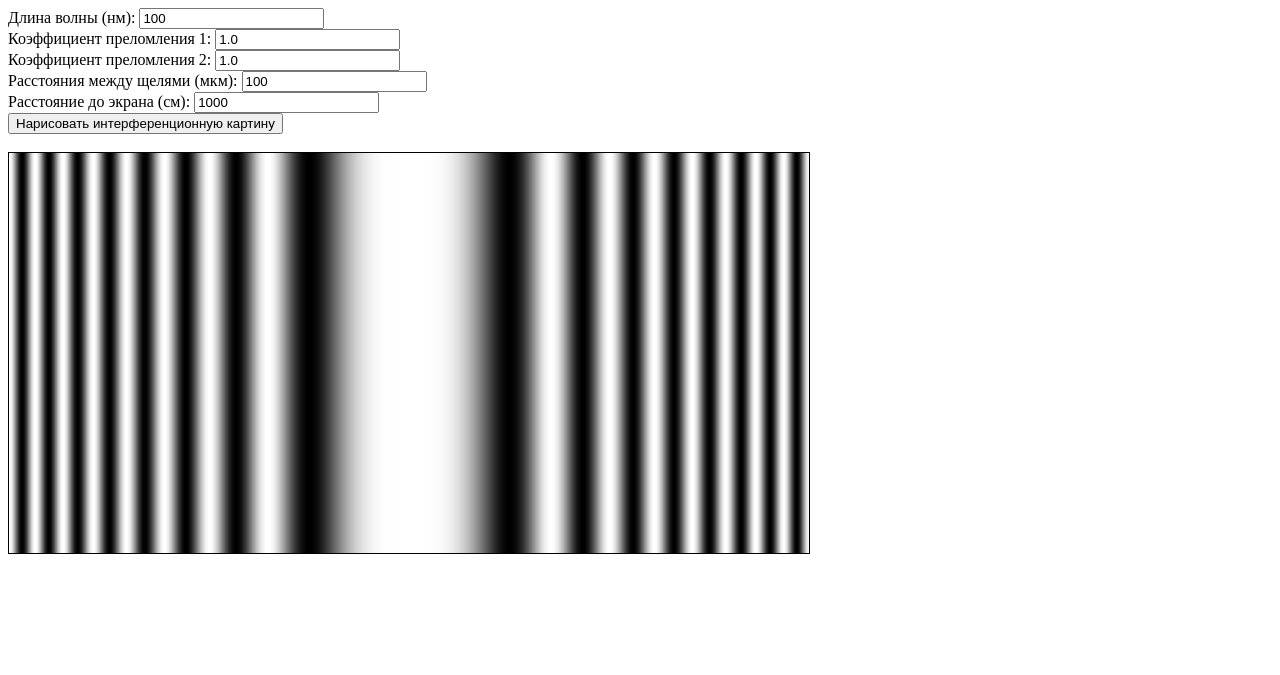
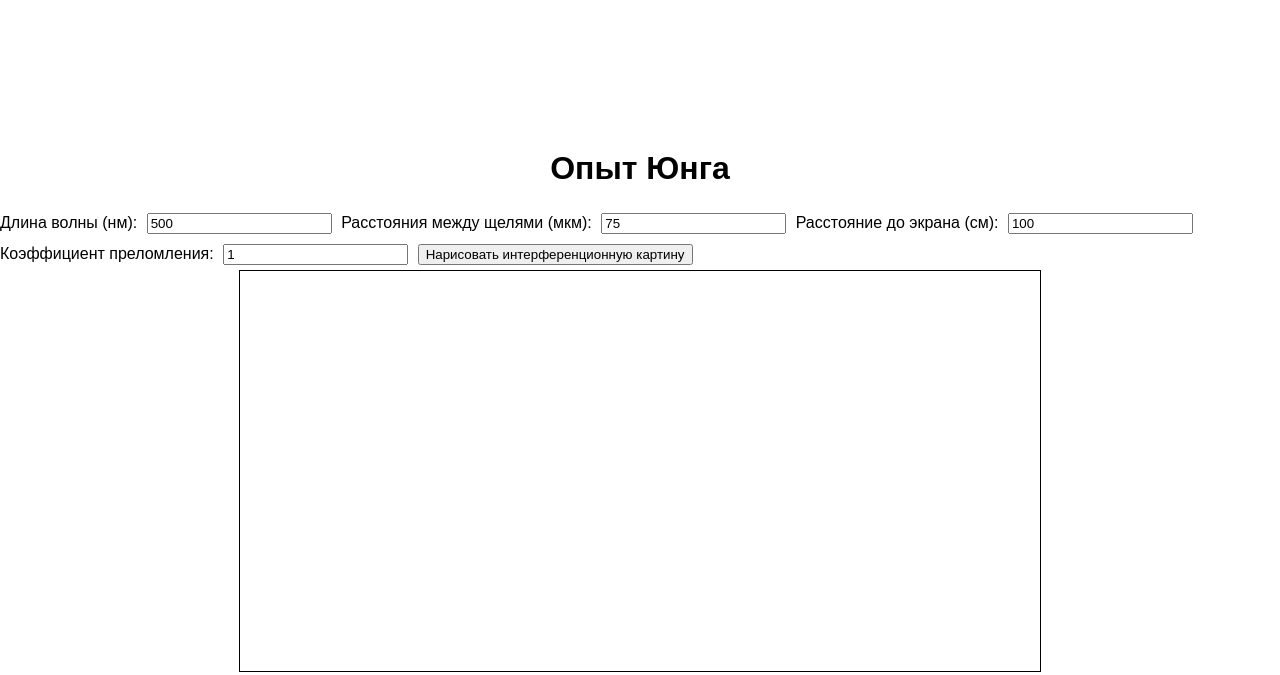
Before and after one commit to danil31219as/physics_task_10, a plain HTML site: page index.html in a window 1280 px wide. Drawn offline with Linux system fonts and the light colour scheme.

Commit message:
Update index.html

```diff
--- a/index.html
+++ b/index.html
@@ -1,68 +1,82 @@
 <!DOCTYPE html>
-<html lang="ru">
+<html lang="кг">
 <head>
     <meta charset="UTF-8">
+    <meta name="viewport" content="width=device-width, initial-scale=1.0">
     <title>Опыт Юнга</title>
     <style>
-        #canvas {
+        body {
+            display: flex;
+            flex-direction: column;
+            align-items: center;
+            justify-content: center;
+            height: 100vh;
+            margin: 0;
+            font-family: Arial, sans-serif;
+        }
+        canvas {
             border: 1px solid black;
+        }
+        input {
+            margin: 5px;
         }
     </style>
 </head>
 <body>
-
-<label for="wavelength">Длина волны (нм):</label>
-<input type="number" id="wavelength" value="100"><br>
-
-<label for="index1">Коэффициент преломления 1:</label>
-<input type="number" id="index1" step="0.01" value="1.0"><br>
-
-<label for="index2">Коэффициент преломления 2:</label>
-<input type="number" id="index2" step="0.01" value="1.0"><br>
-
-<label for="slitDistance">Расстояния между щелями (мкм):</label>
-<input type="number" id="slitDistance" value="100"><br>
-
-<label for="screenDistance">Расстояние до экрана (см):</label>
-<input type="number" id="screenDistance" value="1000"><br>
-
-<button onclick="drawInterference()">Нарисовать интерференционную картину</button>
-<br><br>
-
+<h1>Опыт Юнга</h1>
+<div>
+    <label for="wavelength">Длина волны (нм):</label>
+    <input type="number" id="wavelength" value="500">
+    <label for="distance">Расстояния между щелями (мкм):</label>
+    <input type="number" id="distance" value="75">
+    <label for="screenDistance">Расстояние до экрана (см):</label>
+    <input type="number" id="screenDistance" value="100">
+    <label for="refractiveIndex">Коэффициент преломления:</label>
+    <input type="number" id="refractiveIndex" value="1">
+    <button onclick="drawPattern()">Нарисовать интерференционную картину</button>
+</div>
 <canvas id="canvas" width="800" height="400"></canvas>
 
 <script>
+    function drawPattern() {
+        const canvas = document.getElementById('canvas');
+        const ctx = canvas.getContext('2d');
+        const width = canvas.width;
+        const height = canvas.height;
 
-    function drawInterference() {
+        ctx.clearRect(0, 0, width, height);
+
         const wavelength = parseFloat(document.getElementById('wavelength').value) * 1e-9;
-        const index1 = parseFloat(document.getElementById('index1').value);
-        const index2 = parseFloat(document.getElementById('index2').value);
-        const slitDistance = parseFloat(document.getElementById('slitDistance').value) * 1e-6;
+        const distance = parseFloat(document.getElementById('distance').value) * 1e-6;
         const screenDistance = parseFloat(document.getElementById('screenDistance').value) * 1e-2;
+        const refractiveIndex = parseFloat(document.getElementById('refractiveIndex').value);
 
-        const canvas = document.getElementById("canvas");
-        const ctx = canvas.getContext("2d");
+        const adjustedWavelength = wavelength / refractiveIndex;
 
-        ctx.clearRect(0, 0, canvas.width, canvas.height);
+        const fringeSpacing = (adjustedWavelength * screenDistance) / distance;
 
-        const intensityMax = 255;
-        const fringeSpacing = (wavelength * screenDistance) / (slitDistance * index1/index2);
-        const centerX = canvas.width / 2;
-        const centerY = canvas.height / 2;
+        for (let x = 0; x < width; x++) {
+            const position = (x - width / 2) * (distance / screenDistance);
+            const intensity = Math.cos((Math.PI * position) / fringeSpacing) ** 2;
+            const color = Math.floor(intensity * 255);
+            ctx.fillStyle = `rgb(${color}, ${color}, ${color})`;
+            ctx.fillRect(x, 0, 1, height - 20);
+        }
 
-        for (let x = 0; x < canvas.width; x++) {
-            let dx = (x - centerX) * (slitDistance * index1/index2) / screenDistance;
-            let pathDifference = (Math.sqrt(dx * dx + screenDistance * screenDistance) - screenDistance);
-            let phaseDifference = (2 * Math.PI * pathDifference / (wavelength / index2)) % (2 * Math.PI);
-            let intensity = (intensityMax / 2) * (1 + Math.cos(phaseDifference));
-
-            ctx.fillStyle = `rgb(${intensity},${intensity},${intensity})`;
-            ctx.fillRect(x, 0, 1, canvas.height);
+        ctx.fillStyle = 'black';
+        ctx.font = '12px Arial';
+        const numLabels = 10;
+        for (let i = -numLabels; i <= numLabels; i++) {
+            const x = width / 2 + (i * fringeSpacing * screenDistance) / distance;
+            if (x >= 0 && x <= width) {
+                ctx.fillText(Math.round(x), x, height - 5);
+                ctx.beginPath();
+                ctx.moveTo(x, height - 20);
+                ctx.lineTo(x, height - 15);
+                ctx.stroke();
+            }
         }
     }
-
-    drawInterference();
-
 </script>
 </body>
 </html>
```
